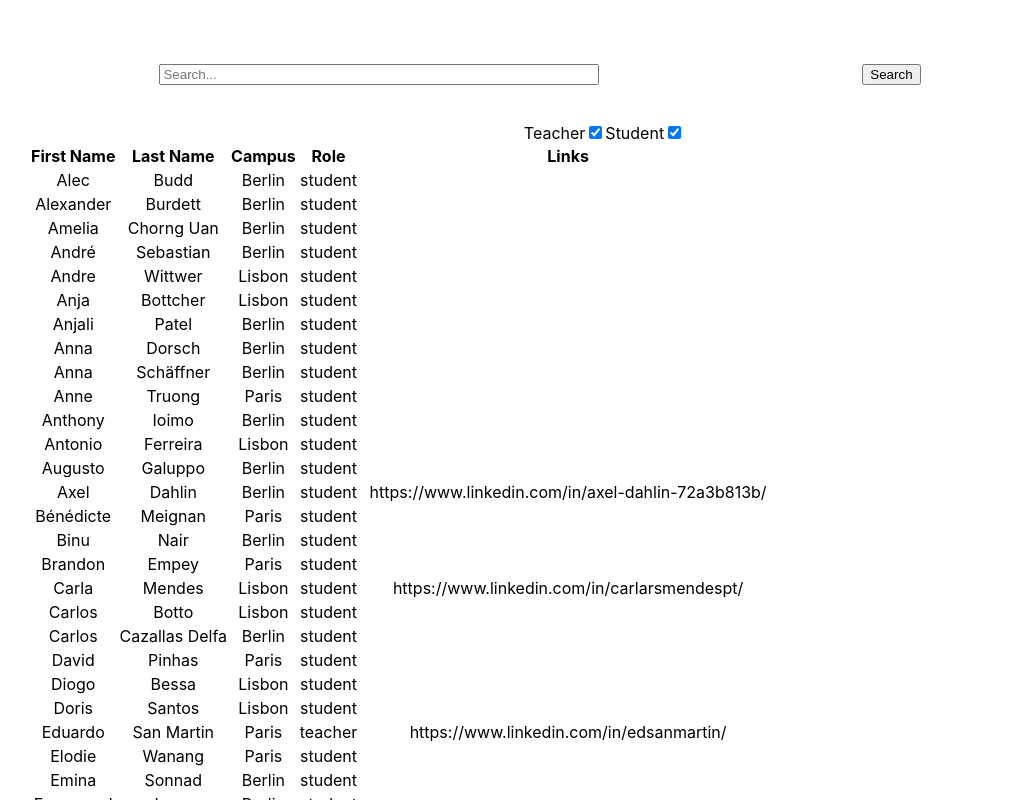
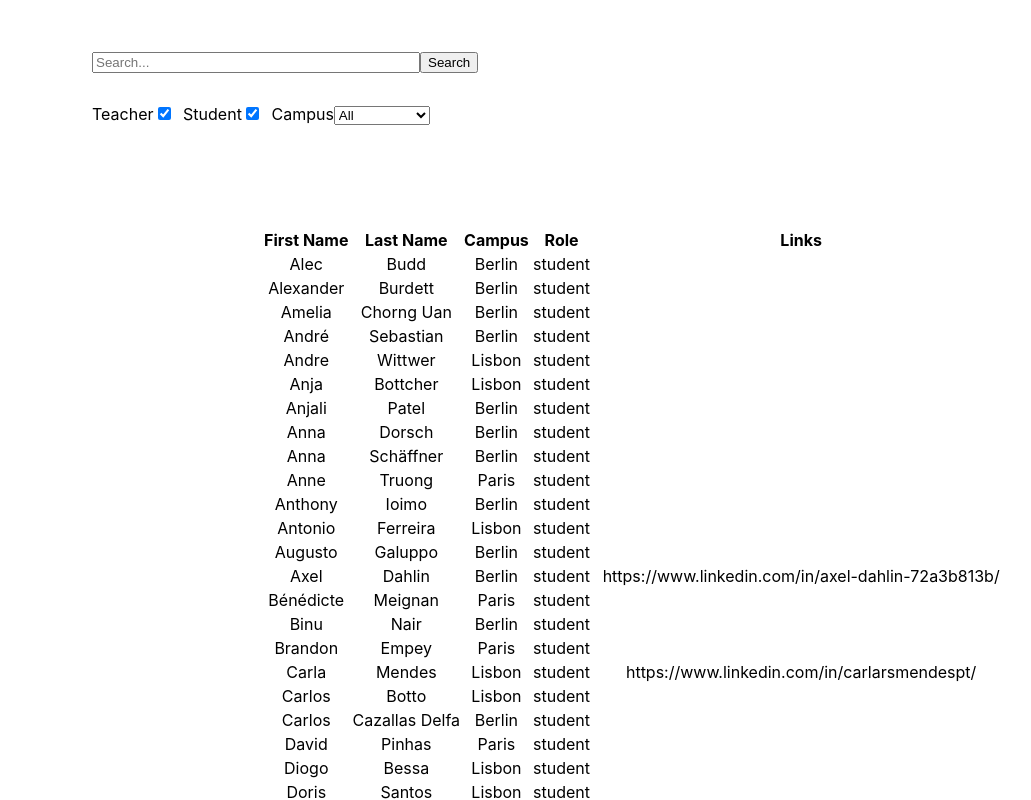
Before and after one commit to ironhack-labs-369/lab-react-ironbook, a React (Create React App) app: page / in a window 1280 px wide. Shown: the top 800 px of the page, without its empty margins (36-1067 px from the left). Built offline with nearby package versions, Linux system fonts and the light colour scheme.

Commit message:
checkbox under construction

```diff
--- a/src/App.css
+++ b/src/App.css
@@ -1,5 +1,8 @@
 .App {
     text-align: center;
+    display: flex;
+    flex-direction: column;
+    align-items: center;
 }
 
 .App-logo {
--- a/src/App.js
+++ b/src/App.js
@@ -4,36 +4,42 @@ import usersJson from './users';
 import { v4 as uuidv4 } from 'uuid';
 
 function App() {
+    const [users, setUsers] = useState(usersJson);
     const [searchField, setSearchField] = useState('');
-    const [users, setUsers] = useState(usersJson);
     const [isTeacher, setIsTeacher] = useState(true);
     const [isStudent, setIsStudent] = useState(true);
+    const [campus, setCampus] = useState([
+        ...new Set(users.map((user) => user.campus)),
+    ]);
 
     const handleChange = (event) => {
-        setSearchField(event.target.value);
-    };
-
-    const handleCheck = (event) => {
+        console.log('type', event.target.type);
+        if (event.target.type === 'checkbox') {
             if (event.target.name === 'teacher') {
                 setIsTeacher(() => !isTeacher);
             } else {
                 setIsStudent(() => !isStudent);
             }
+        } else if (event.target.type === 'select') {
+            setCampus(event.target.value);
+        } else {
+            setSearchField(event.target.value);
+        }
     };
-
-    //  {isTeacher && person.role === 'teacher'}
-    // {isStudent && person.role === 'student'}
 
     const handleSubmit = (event) => {
         event.preventDefault();
-        const filteredSearch = users.filter((person) => {
+
+        const filteredSearch = users.filter((user) => {
             return (
-                person.firstName
+                ((isTeacher || isStudent) &&
+                    `${user.firstName}`
                         .toLowerCase()
-                    .includes(searchField.toLowerCase()) ||
-                person.lastName
+                        .includes(`${searchField.toLowerCase()}`)) ||
+                (`${user.lastName}`
                     .toLowerCase()
-                    .includes(searchField.toLowerCase())
+                    .includes(`${searchField.toLowerCase()}`) &&
+                    (user.campus === campus || !campus))
             );
         });
 
@@ -41,6 +47,17 @@ function App() {
         setUsers(() => [...filteredSearch]);
         // setSearchField('');
     };
+
+    const campusList = () => {
+        campus.map((camp) => {
+            return (
+                <option value={camp} key={camp}>
+                    {camp}
+                </option>
+            );
+        });
+    };
+
     const displayUsers = users.map((user) => {
         return (
             <tr key={uuidv4()}>
@@ -59,8 +76,14 @@ function App() {
                 style={{
                     width: '80vw',
                     display: 'flex',
+                    flexDirection: 'column',
                     justifyContent: 'space-around',
-                    margin: '5% 0 3% 5%',
+                    alignItems: 'flex-start',
+                }}
+            >
+                <div
+                    style={{
+                        margin: '5% 0 3% 0',
                     }}
                 >
                     <input
@@ -69,24 +92,52 @@ function App() {
                         id="search"
                         placeholder="Search..."
                         onChange={handleChange}
-                    style={{ width: '27rem' }}
+                        style={{ width: '20rem' }}
                     />
                     <button type="submit">Search</button>
-            </form>
+                </div>
+                <div
+                    style={{
+                        display: 'flex',
+                        justifyContent: 'flex-start',
+                        width: '30rem',
+                        marginBottom: '10%',
+                    }}
+                >
+                    <div style={{ marginRight: '2%' }}>
                         <label htmlFor="teacher">Teacher</label>
                         <input
                             type="checkbox"
                             name="teacher"
                             checked={isTeacher}
-                onChange={handleCheck}
+                            onChange={handleChange}
                         />
+                    </div>
+                    <div style={{ marginRight: '2%' }}>
                         <label htmlFor="student">Student</label>
                         <input
                             type="checkbox"
                             name="student"
                             checked={isStudent}
-                onChange={handleCheck}
+                            onChange={handleChange}
                         />
+                    </div>
+                    <div>
+                        <label htmlFor="campus">Campus</label>
+                        <select
+                            name="campus"
+                            id="campus"
+                            value={campus}
+                            style={{ width: ' 6rem' }}
+                            onChange={handleChange}
+                        >
+                            <option value="">All</option>
+                            {campusList}
+                        </select>
+                    </div>
+                </div>
+            </form>
+
             <table style={{ margin: '0 0 10% 5%' }}>
                 <thead>
                     <tr>
```
Lines whose indentation alone changed are shown as unchanged.
